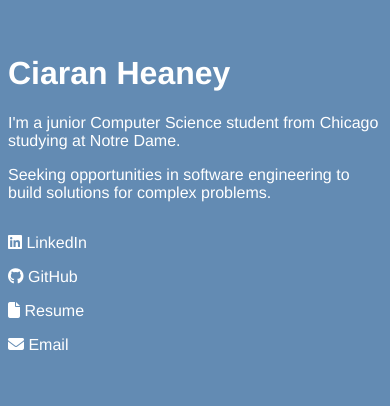
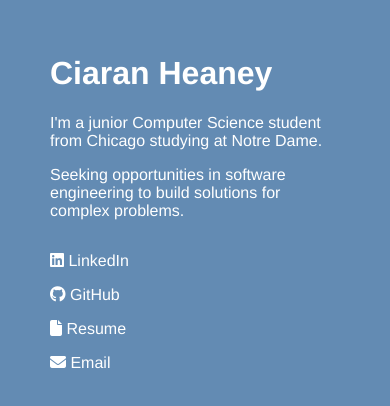
Before and after one commit to ciaranheaney/ciaranheaney.github.io, a plain HTML site: page index.html in a window 390 px wide. Shown: the part 166-572 px from the top of the page. Drawn offline with Linux system fonts and the light colour scheme.

Commit message:
Changed padding for mobile viewing

```diff
--- a/styles.css
+++ b/styles.css
@@ -4,6 +4,7 @@ body {
     align-items: center;
     justify-content: center;
     margin-top: 200px;
+    margin: 200px 50px 0px 50px;
     font-family: 'Helvetica', 'Arial', sans-serif;
 }
 
```
Also changed, not shown: index.html (+1 -0 lines).
